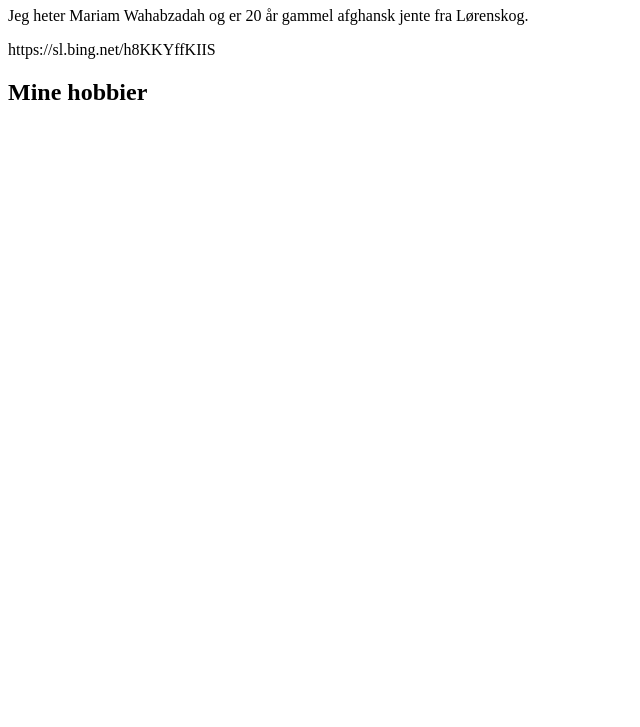
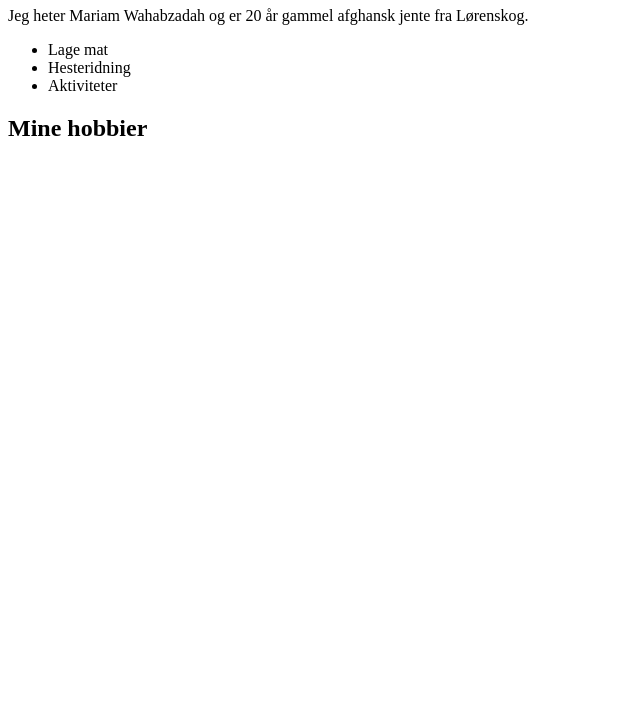
Before and after one commit to mawah5035/Egen-webside, a plain HTML site: page index.html in a window 1280 px wide. Shown: the part 73-800 px from the top of the page, without its empty margins (0-640 px from the left). Drawn offline with Linux system fonts and the light colour scheme.

Commit message:
Update index.html

```diff
--- a/index.html
+++ b/index.html
@@ -7,7 +7,12 @@
 <body>
 <h1> Litt om meg, Mariam Wahabzadah</h1>
 <p> Jeg heter Mariam Wahabzadah og er 20 år gammel afghansk jente fra Lørenskog.</p>
-<imgsrc> https://sl.bing.net/h8KKYffKIIS </imgsrc>
+<ul>
+<li>Lage mat</li>
+<li>Hesteridning</li>
+<li>Aktiviteter</li>
+</ul>
+
 <h2> Mine hobbier </h2>
 
 </body>
```
